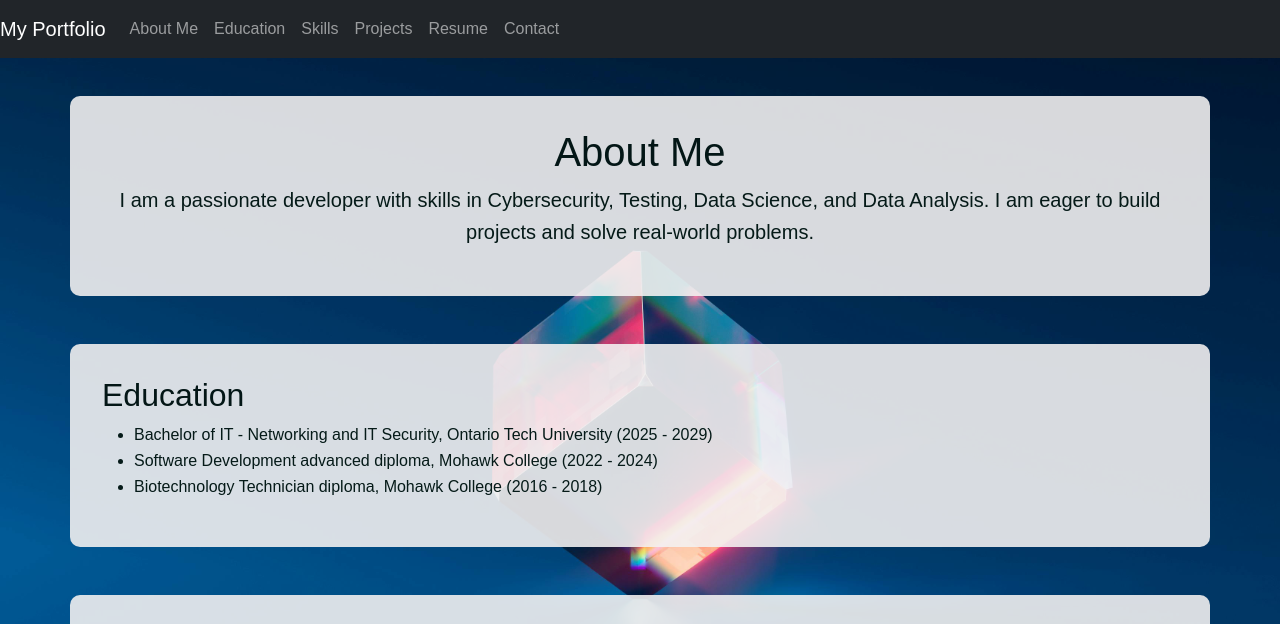
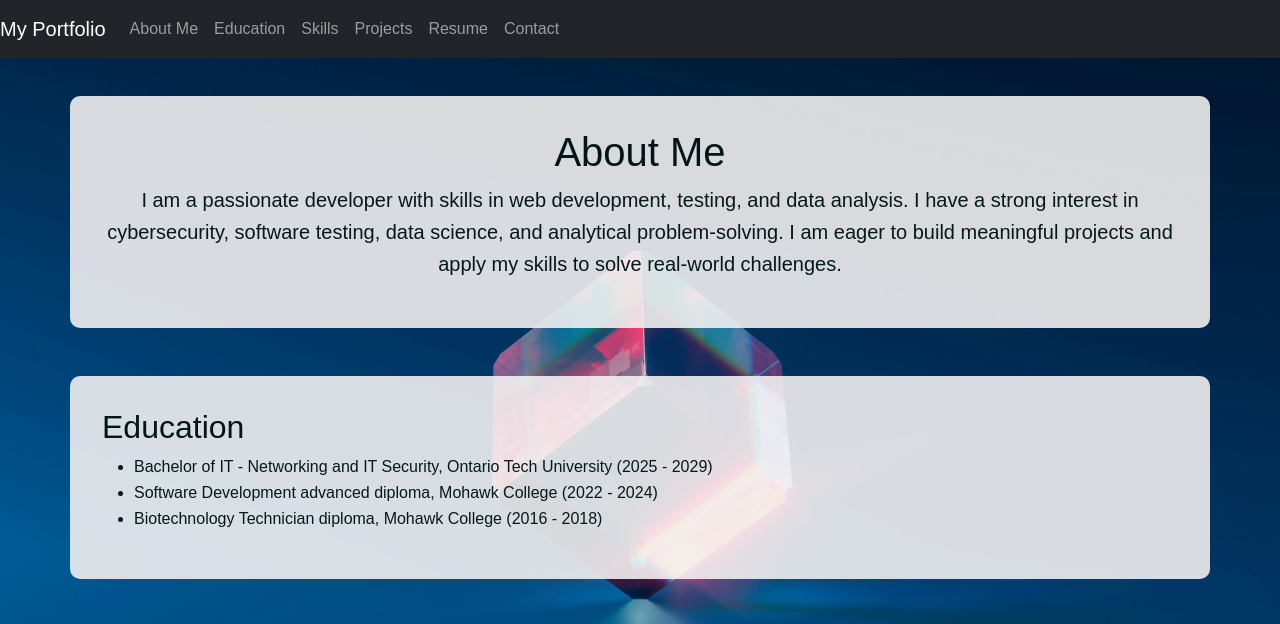
Before and after one commit to rajwinderkaur9/rajwinderkaur9.github.io, a plain HTML site: page index.html in a window 1280 px wide. Shown: the top 624 px of the page. Drawn offline with nearby package versions, Linux system fonts and the light colour scheme.

Commit message:
Updated summary

```diff
--- a/index.html
+++ b/index.html
@@ -32,7 +32,7 @@
         <!-- Summarizing Statement -->
         <section id="about" class="container mt-5">
             <h1 class="text-center">About Me</h1>
-            <p class="lead text-center">I am a passionate developer with skills in Cybersecurity, Testing, Data Science, and Data Analysis. I am eager to build projects and solve real-world problems.</p>
+            <p class="lead text-center">I am a passionate developer with skills in web development, testing, and data analysis. I have a strong interest in cybersecurity, software testing, data science, and analytical problem-solving. I am eager to build meaningful projects and apply my skills to solve real-world challenges.</p>
         </section>
 
         <!-- Education Section -->
```
